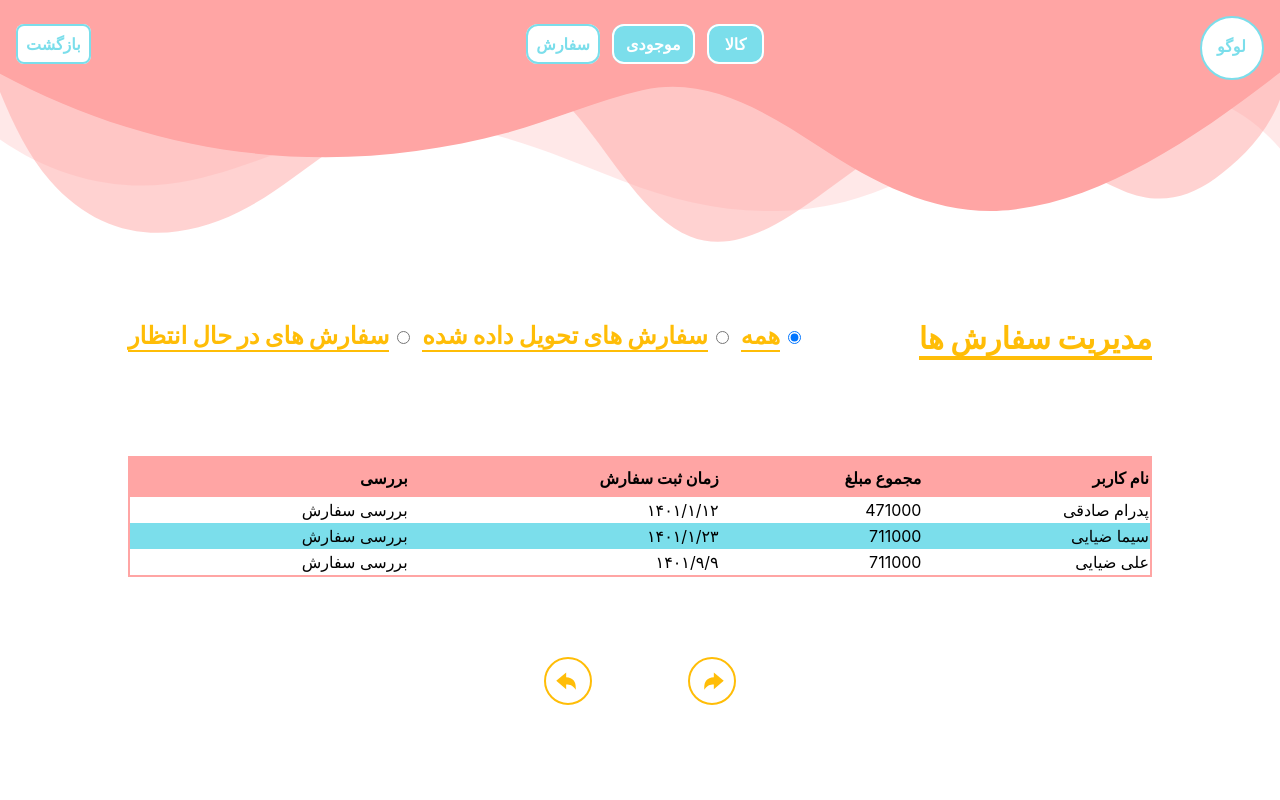
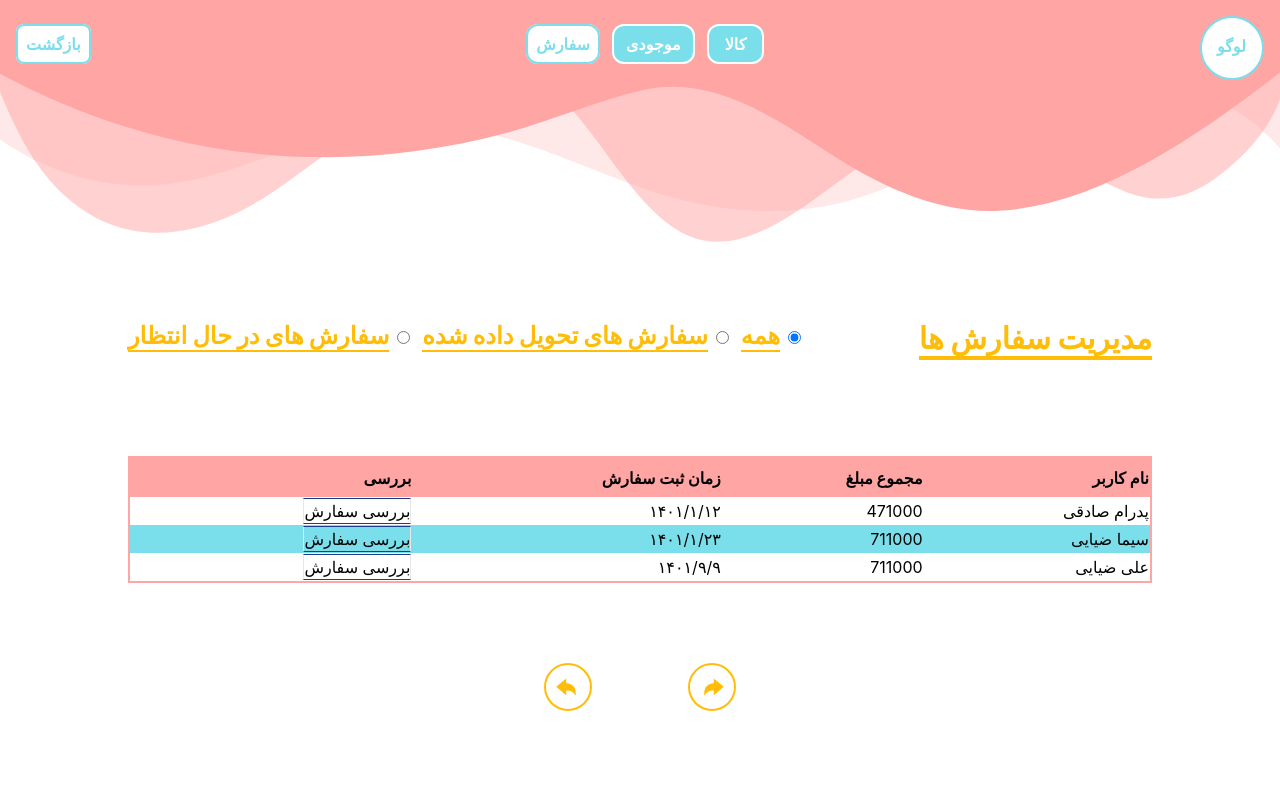
Before and after one commit to sima-ziyaei/onlineShop-project-reactJs, a React (Create React App) app: page /order in a window 1280 px wide. Shown: the top 800 px of the page. Built offline with nearby package versions, Linux system fonts and the light colour scheme; data requests are answered from the project's data file.

Commit message:
add check order modal

```diff
--- a/src/Components/Order/CheckOrder.js
+++ b/src/Components/Order/CheckOrder.js
@@ -1,5 +1,31 @@
-function CheckOrder() {
-    return ( <div>CheckOrder</div> );
+import axios from "axios";
+import { useState } from "react";
+import Modal from "react-modal";
+
+function CheckOrder({id}) {
+  const [modalIsOpen, setModalIsOpen] = useState(false);
+  const [selectedProduct, setSelectedProduct]=useState({})
+
+  const check = () => {
+    axios
+      .get(`${URL}orders?id=${id}`)
+      .then((res) => {
+        setSelectedProduct(res.data);
+        console.log(res.data);
+      })
+      .catch((err) => console.log(err));
+    setModalIsOpen(true);
+  };
+
+  return (
+    <>
+      <button onClick={check} className='border border-y-blue-900'> بررسی سفارش </button>
+      <Modal isOpen={modalIsOpen}>
+        <div>{`order:${selectedProduct.username} ${selectedProduct.lastname}`}</div>
+        <button onClick={()=>setModalIsOpen(false)}> close </button>
+      </Modal>
+    </>
+  );
 }
 
 export default CheckOrder;
--- a/src/pages/panel/Order.js
+++ b/src/pages/panel/Order.js
@@ -2,6 +2,7 @@ import axios from "axios";
 import { useEffect, useState } from "react";
 import { IoArrowRedoSharp } from "react-icons/io5";
 import { IoArrowUndoSharp } from "react-icons/io5";
+import CheckOrder from "../../Components/Order/CheckOrder";
 
 function Order() {
   const [allOrders, setAllOrders] = useState([]);
@@ -159,7 +160,7 @@ function Order() {
                   <td>
                     {new Date(el.expectAt).toLocaleString("fa-IR", option)}
                   </td>
-                  <td>بررسی سفارش</td>
+                  <td> <CheckOrder id={el.id} /> </td>
                 </tr>
               );
             })
@@ -174,7 +175,7 @@ function Order() {
                   <td>
                     {new Date(el.expectAt).toLocaleString("fa-IR", option)}
                   </td>
-                  <td>بررسی سفارش</td>
+                  <td> <CheckOrder id={el.id} /> </td>
                 </tr>
               );
             }):
@@ -188,7 +189,7 @@ function Order() {
                   <td>
                     {new Date(el.expectAt).toLocaleString("fa-IR", option)}
                   </td>
-                  <td>بررسی سفارش</td>
+                  <td> <CheckOrder id={el.id} /> </td>
                 </tr>
               );
             })
```
